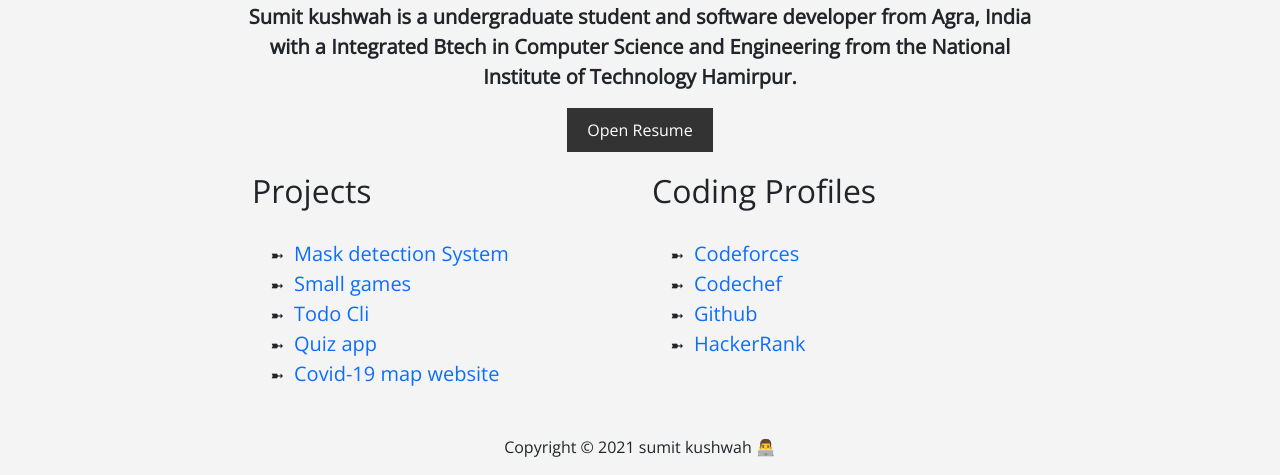
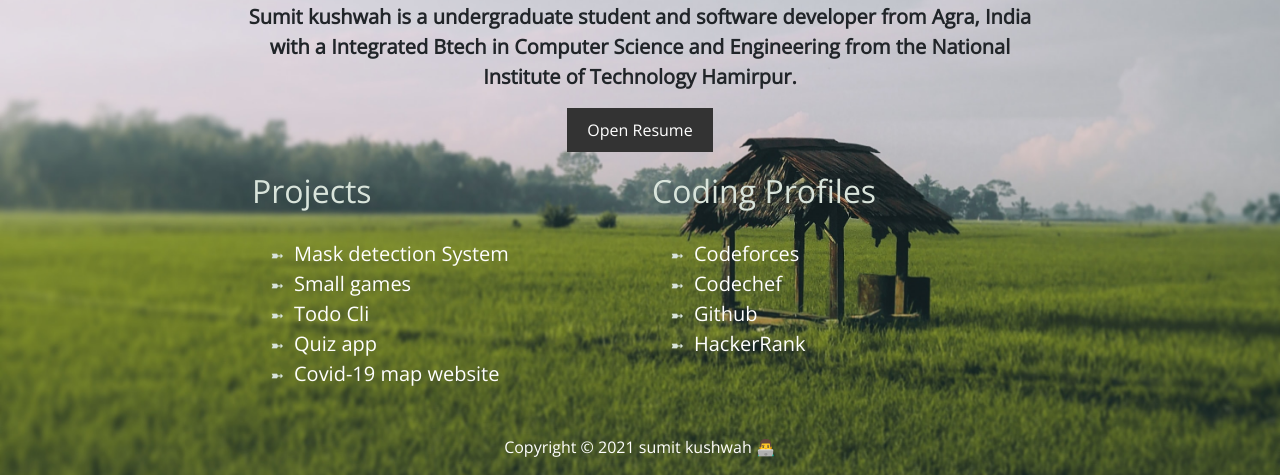
Before and after one commit to sumit-kushwah/sumit-kushwah.github.io, a plain HTML site: page index.html in a window 1280 px wide. Shown: the part 503-978 px from the top of the page. Drawn offline with nearby package versions, Linux system fonts and the light colour scheme.

Commit message:
added background image

```diff
--- a/index.html
+++ b/index.html
@@ -56,7 +56,7 @@
       body {
         margin-top: 50px;
         font-family: "Open Sans";
-        background-color: #f4f4f4;
+        background: url(imgs/nature.jpg) no-repeat center center/cover ;
       }
       .desc {
         color: rgb(83, 105, 140);
@@ -132,10 +132,12 @@
         left: 0;
         bottom: 5;
         width: 100%;
+		color: #fff;
         text-align: center;
       }
 
       .showcase {
+		color: #d9e4db;
 		margin: 0 auto;
         padding-bottom: 20px;
       }
@@ -149,6 +151,7 @@
 	  li a{
 		  font-size: 20px;
 		  padding: 0 10px;
+		  color: #fff;
 	  }
 
     </style>
```
Also changed, not shown: imgs/nature.jpg (added).
